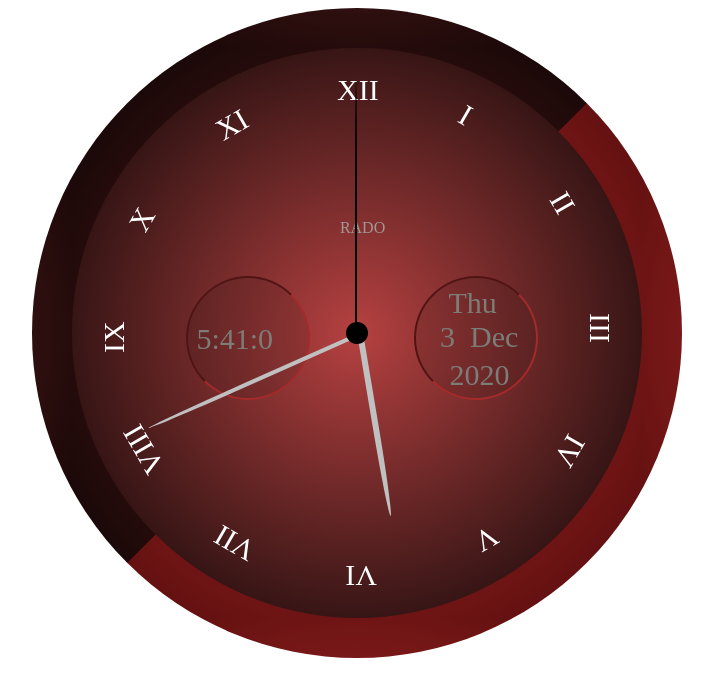
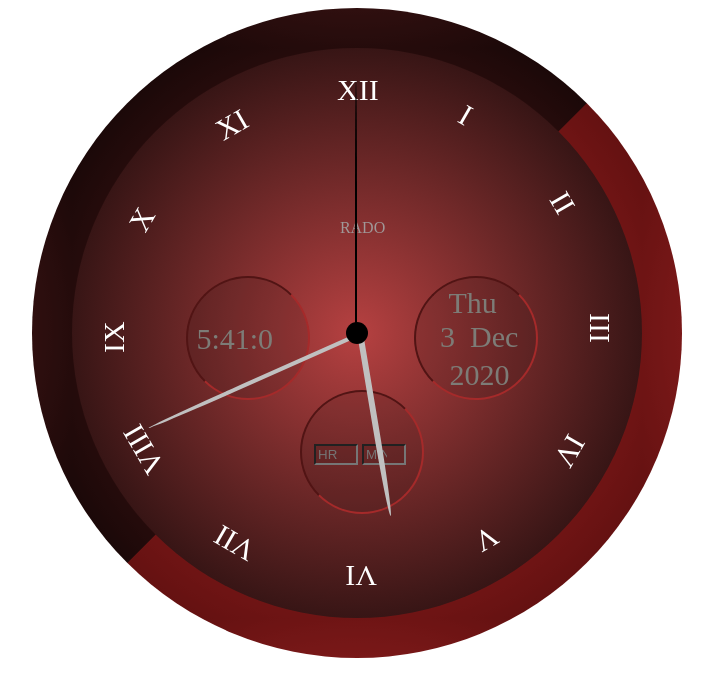
Before and after one commit to chauhanaman2705/clock-1, a plain HTML site: page index.html in a window 1280 px wide. Shown: the whole page, without its empty margins (283-996 px from the left). Drawn offline with Linux system fonts and the light colour scheme.

Commit message:
Add files via upload

```diff
--- a/index.html
+++ b/index.html
@@ -34,6 +34,10 @@
         <div class="center2">
             <div id="hr"></div>
         </div>
+        <div class="center3">
+            <input type="number" id="alarmhr" placeholder="HR">
+            <input type="number" id="alarmmin" placeholder="MIN">
+        </div>
     </div>
 
 
--- a/main.js
+++ b/main.js
@@ -76,6 +76,7 @@ month1="Mar";
             break;
 
     }
+
 document.querySelector("#wDay").innerHTML=weekday;
 document.querySelector("#date").innerHTML=Cdate;
 document.querySelector("#month").innerHTML=month1;
@@ -84,4 +85,15 @@ document.querySelector("#hr").innerHTML=hour+":"+min+":"+sec;
 document.querySelector(".hrHand").style.transform = "rotate("+rotateHour+"deg)";
 document.querySelector(".minHand").style.transform = "rotate("+rotateMin+"deg)";
 document.querySelector(".secHand").style.transform = "rotate("+rotateSec+"deg)";
+var almhr=document.getElementById("alarmhr").value;
+var almmin=document.getElementById("alarmmin").value;
+console.log(almhr);
+console.log(almmin);
+if((almhr == hour)&&(almmin == min) )
+{
+     shake();
 }
+}
+function shake(){
+    document.querySelector(".clockFace").style.animation = "shake 0.5s";
+}
--- a/style.css
+++ b/style.css
@@ -6,22 +6,37 @@
     border-radius:50%;
     margin: auto;
     position: relative;
+    animation-iteration-count: infinite;
 }
+@keyframes shake {
+        0% { transform: translate(1px, 1px) rotate(0deg); }
+        10% { transform: translate(-1px, -2px) rotate(-2deg); }
+        20% { transform: translate(-3px, 0px) rotate(2deg); }
+        30% { transform: translate(3px, 2px) rotate(0deg); }
+        40% { transform: translate(1px, -1px) rotate(2deg); }
+        50% { transform: translate(-1px, 2px) rotate(-2deg); }
+        60% { transform: translate(-3px, 1px) rotate(0deg); }
+        70% { transform: translate(3px, 1px) rotate(-2deg); }
+        80% { transform: translate(-1px, -1px) rotate(2deg); }
+        90% { transform: translate(1px, 2px) rotate(0deg); }
+        100% { transform: translate(1px, -2px) rotate(-2deg); }
+}
+
 .secHand{
     border: 1px solid black;
     height:250px;
     position: absolute;
-    border-radius:50% 50% 0% 0%;
     right:50%;
     bottom: 50%;
+    border-radius:50% 50% 0% 0%;
     z-index: 5;
     transform-origin: bottom right;
 }
 .minHand{
     border: 2px solid silver;
+    border-radius:50% 50% 0% 0%;
     height: 225px;
     position: absolute;
-    border-radius:50% 50% 0% 0%;
     transform-origin: bottom right;
     right:50%;
     z-index: 3;
@@ -30,9 +45,9 @@
 .hrHand{
     border: 3px solid silver;
     height: 180px;
+    border-radius:50% 50% 0% 0%;
     position: absolute;
     transform-origin: bottom right;
-    border-radius:50% 50% 0% 0%;
     right:50%;
     z-index: 3;
     bottom: 50%;
@@ -99,6 +114,33 @@
     top:40%;
     left:20%;
     border-radius: 50%;
+}
+.center3{
+    background-color: #21111124;
+    color:#7d7c77;
+    border: 2px inset brown ;
+    height:120px;
+    width: 120px;
+    position: absolute;
+    top:60%;
+    left:40%;
+    border-radius: 50%;
+
+}
+#alarmhr{
+    max-width: 30%;
+    background-color: #21111124;
+    position: absolute;
+    top: 43%;
+    left:10%
+
+}
+#alarmmin{
+    max-width: 30%;
+    background-color: #21111124;
+    position: absolute;
+    top: 43%;
+    left:50%
 }
 .name{
     position:absolute;
@@ -177,11 +219,7 @@
 .name{
     left:43%;
 }
-.center1{
-    height:60px;
-    width: 60px;
-}
-.center2{
+.center1, .center2, .center3{
     height:60px;
     width: 60px;
 }
```
